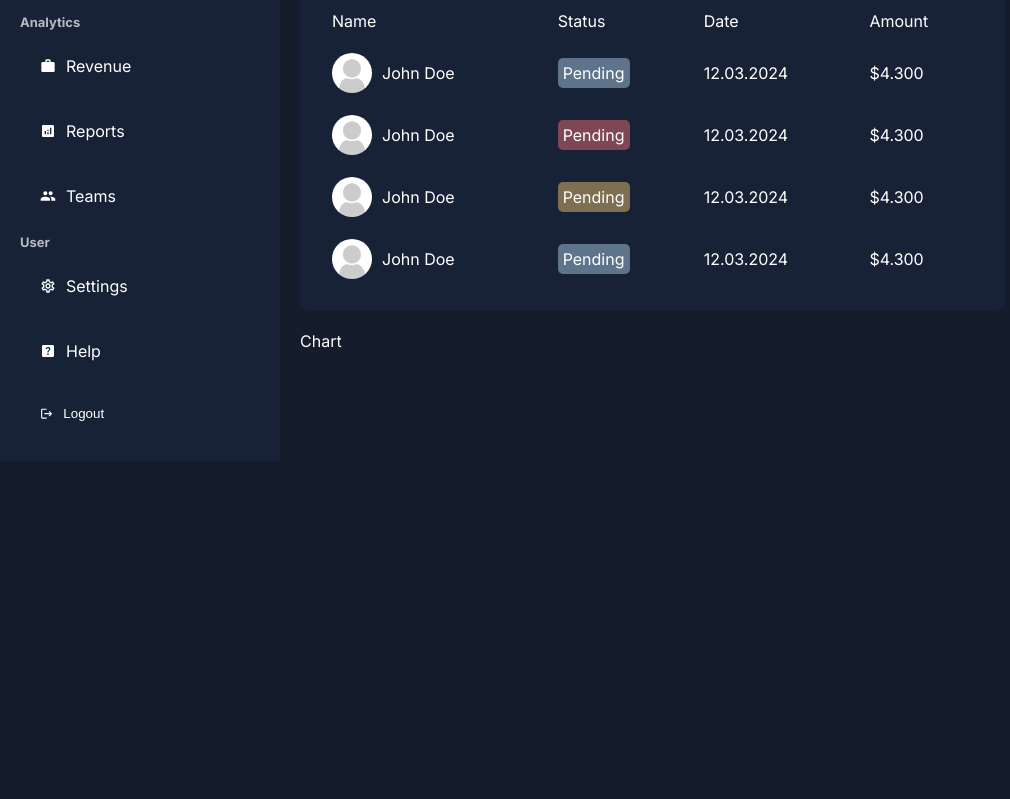
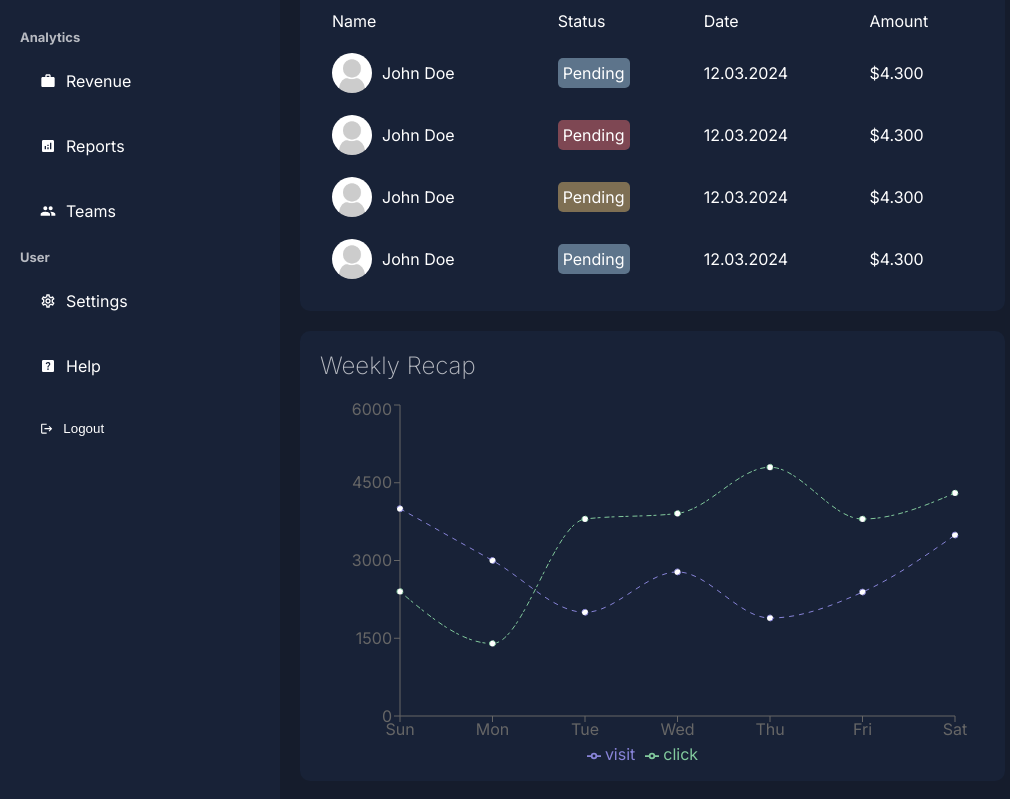
Before and after one commit to akifemresenol1/admin-dashboard, a Next.js app: page /dashboard in a window 1280 px wide. Shown: the part 369-1168 px from the top of the page, without its empty margins (0-1010 px from the left). Before the commit the page ends 830 px from the top, so only its background shows below. Built offline with nearby package versions, Linux system fonts and the light colour scheme.

Commit message:
feat: Added animated chart to Chart component

```diff
--- a/app/ui/dashboard/chart/chart.jsx
+++ b/app/ui/dashboard/chart/chart.jsx
@@ -1,7 +1,90 @@
+"use client";
+
 import styles from "./chart.module.css";
+import {
+  LineChart,
+  Line,
+  XAxis,
+  YAxis,
+  Tooltip,
+  Legend,
+  ResponsiveContainer,
+} from "recharts";
+
+const data = [
+  {
+    name: "Sun",
+    visit: 4000,
+    click: 2400,
+  },
+  {
+    name: "Mon",
+    visit: 3000,
+    click: 1398,
+  },
+  {
+    name: "Tue",
+    visit: 2000,
+    click: 3800,
+  },
+  {
+    name: "Wed",
+    visit: 2780,
+    click: 3908,
+  },
+  {
+    name: "Thu",
+    visit: 1890,
+    click: 4800,
+  },
+  {
+    name: "Fri",
+    visit: 2390,
+    click: 3800,
+  },
+  {
+    name: "Sat",
+    visit: 3490,
+    click: 4300,
+  },
+];
 
 const Chart = () => {
-  return <div className={styles.container}>Chart</div>;
+  return (
+    <div className={styles.container}>
+      <h2 className={styles.title}>Weekly Recap</h2>
+      <ResponsiveContainer width="100%" height="90%">
+        <LineChart
+          width={500}
+          height={300}
+          data={data}
+          margin={{
+            top: 5,
+            right: 30,
+            left: 20,
+            bottom: 5,
+          }}
+        >
+          <XAxis dataKey="name" />
+          <YAxis />
+          <Tooltip contentStyle={{ background: "#151c2c", border: "none" }} />
+          <Legend />
+          <Line
+            type="monotone"
+            dataKey="visit"
+            stroke="#8884d8"
+            strokeDasharray="5 5"
+          />
+          <Line
+            type="monotone"
+            dataKey="click"
+            stroke="#82ca9d"
+            strokeDasharray="3 4 5 2"
+          />
+        </LineChart>
+      </ResponsiveContainer>
+    </div>
+  );
 };
 
 export default Chart;
--- a/app/ui/dashboard/chart/chart.module.css
+++ b/app/ui/dashboard/chart/chart.module.css
@@ -0,0 +1,12 @@
+.container {
+  height: 450px;
+  background-color: var(--bgSoft);
+  padding: 20px;
+  border-radius: 10px;
+}
+
+.title {
+  font-weight: 200;
+  color: var(--textSoft);
+  margin-bottom: 20px;
+}
--- a/package.json
+++ b/package.json
@@ -13,7 +13,8 @@
     "next": "14.0.1",
     "react": "18",
     "react-dom": "18",
-    "react-icons": "4.11"
+    "react-icons": "4.11",
+    "recharts": "^2.9.0"
   },
   "devDependencies": {
     "eslint": "8",
```
Also changed, not shown: 1 other file (tests, documents, lock files or other folders).
